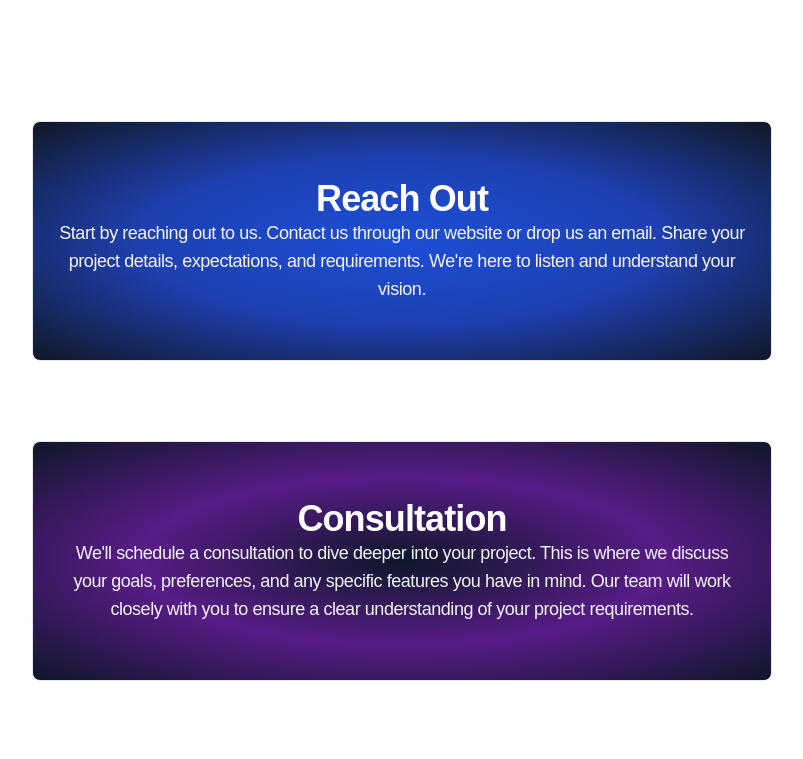
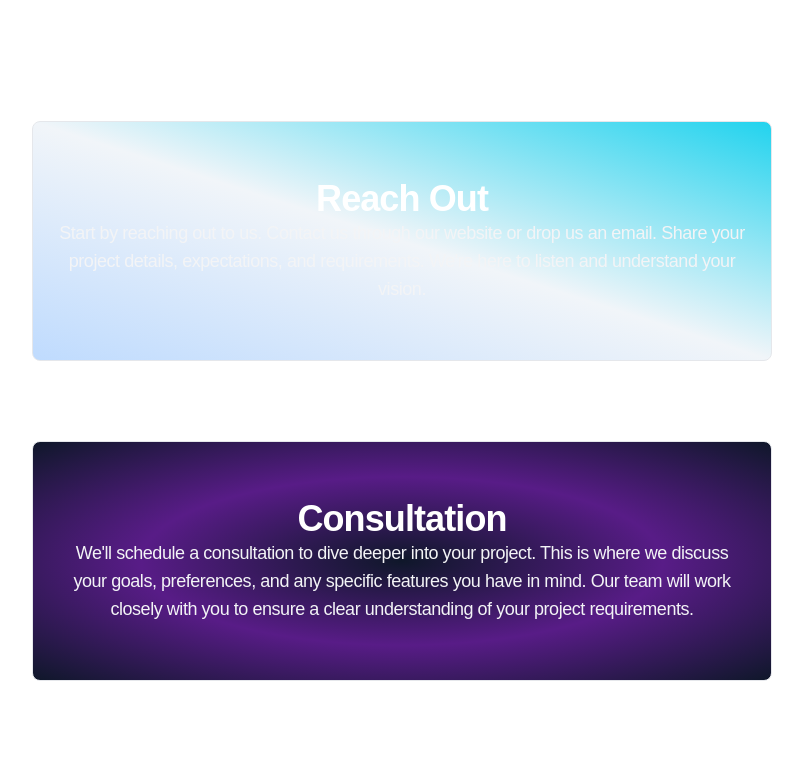
Before and after one commit to KamalSinghKhanna/new-frontend--taks, a React (Vite) app: page / in a window 1280 px wide. Shown: the part 1411-2170 px from the top of the page, without its empty margins (238-1041 px from the left). Built offline with nearby package versions, Linux system fonts and the light colour scheme; a web font is replaced by a local one.

Commit message:
Update data.js

```diff
--- a/src/assets/data.js
+++ b/src/assets/data.js
@@ -81,7 +81,7 @@ export const features = [
     title: "Reach Out",
     description:
       "Start by reaching out to us. Contact us through our website or drop us an email. Share your project details, expectations, and requirements. We're here to listen and understand your vision.",
-    bgColor: "bg-[radial-gradient(ellipse_at_center,_var(--tw-gradient-stops))] from-blue-700 via-blue-800 to-gray-900",
+    bgColor: "bg-gradient-to-bl from-cyan-400 via-slate-100 to-blue-200",
   },
 
   {
```
